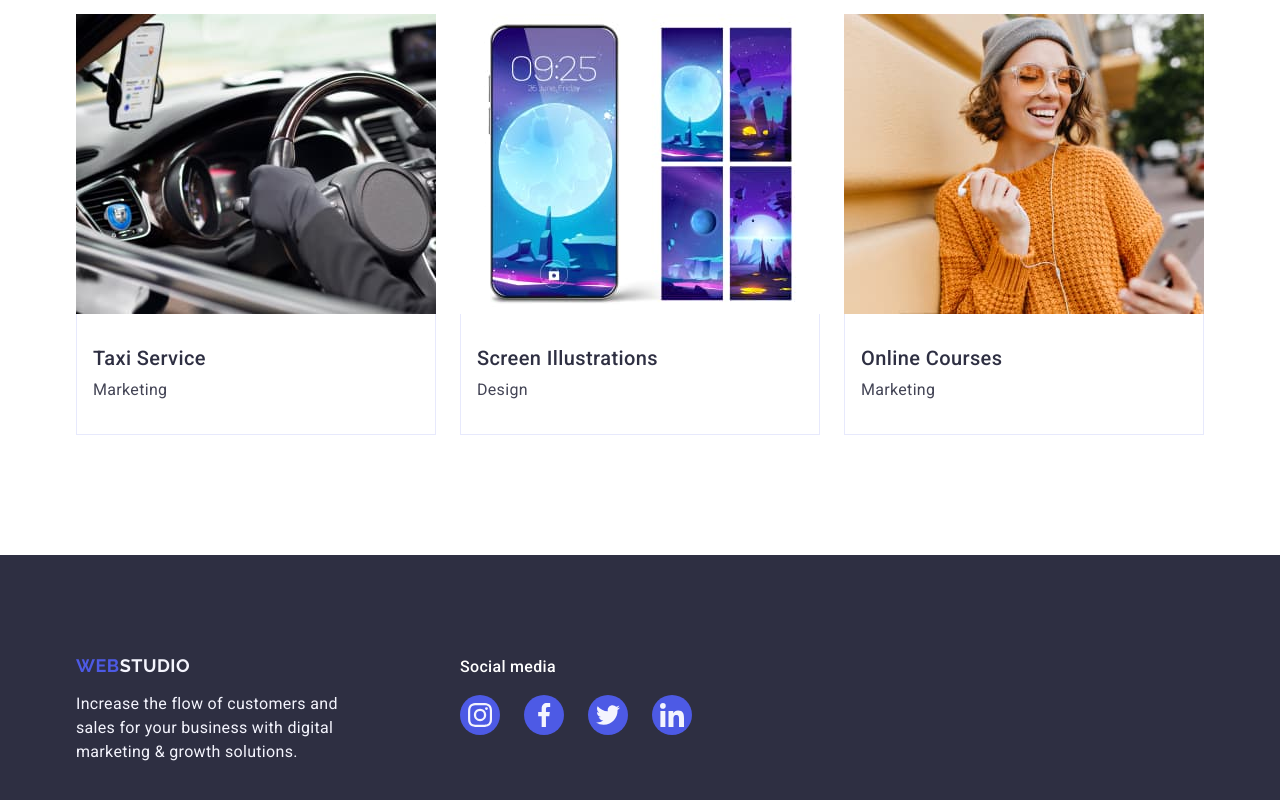
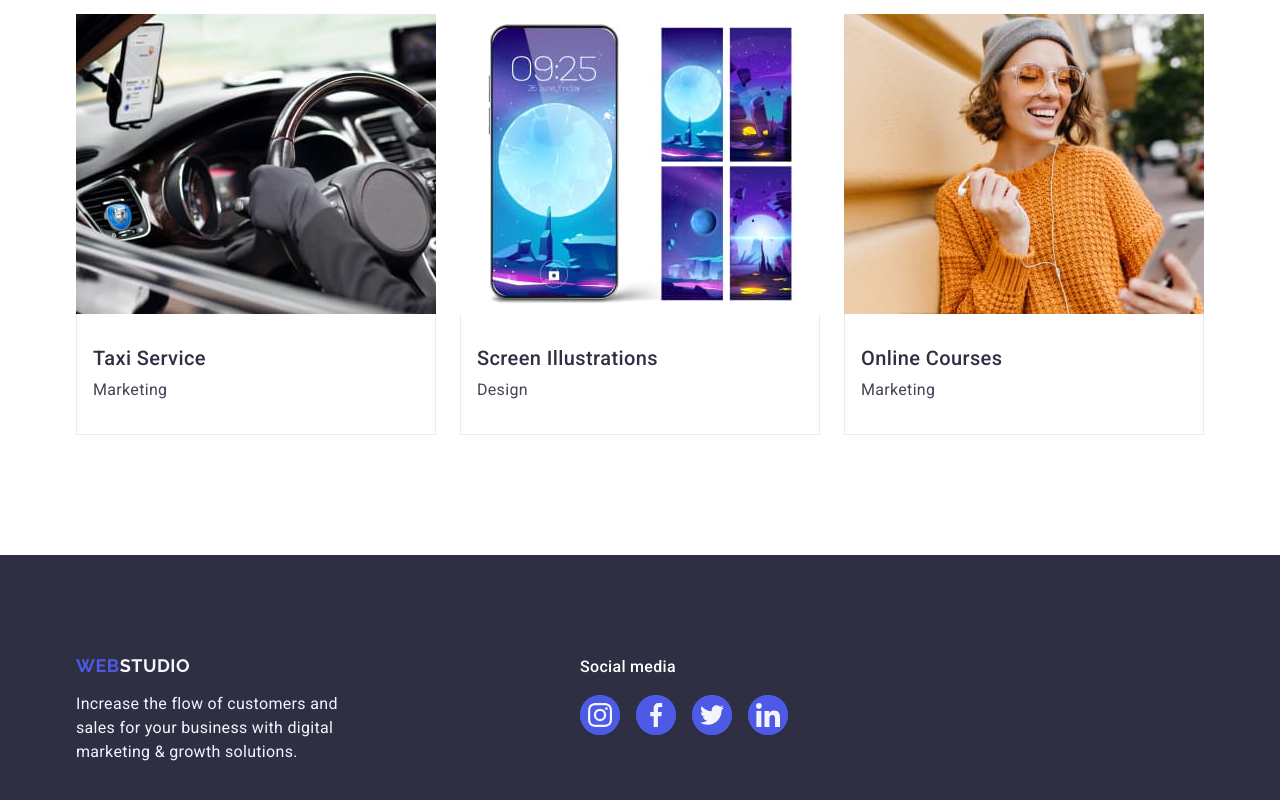
Before and after one commit to ArtemNosal/goit-markup-hw-04, a plain HTML site: page index.html in a window 1280 px wide. Shown: the part 2628-3428 px from the top of the page. Drawn offline with nearby package versions, Linux system fonts and the light colour scheme.

Commit message:
add markup all

```diff
--- a/css/style.css
+++ b/css/style.css
@@ -308,6 +308,7 @@ a {
 .team-ico {
   width: 40px;
   height: 40px;
+  background-color: 250ms cubic-bezier(0.4, 0, 0.2, 1);
 }
 .link-media {
   width: 100%;
@@ -376,6 +377,7 @@ a {
 .portfolio-wrapper {
   position: relative;
   overflow: hidden;
+  transition: box-shadow 250ms cubic-bezier(0.4, 0, 0.2, 1);
 }
 .overlay {
   position: absolute;
@@ -396,7 +398,7 @@ a {
   line-height: 1.5;
   letter-spacing: 0.02em;
   color: #f4f4fd;
-  transition: box-shadow 250ms cubic-bezier(0.4, 0, 0.2, 1);
+
   transition: transform 250ms cubic-bezier(0.4, 0, 0.2, 1);
   transition-timing-function: ease-in;
 }
@@ -445,4 +447,34 @@ a {
 .footer-container {
   display: flex;
   gap: 120px;
+  align-items: baseline;
 }
+.footer-left {
+  margin-right: 120px;
+}
+.footer-team-wrapper {
+  display: flex;
+  gap: 16px;
+  justify-content: center;
+  margin-top: 8px;
+}
+.footer-link-media:hover {
+  background-color: #31d0aa;
+}
+.footer-link-media:focus {
+  background-color: #31d0aa;
+}
+.footer-link-media {
+  width: 100%;
+  height: 100%;
+  background-color: #4d5ae5;
+  border-radius: 50%;
+  display: flex;
+  justify-content: center;
+  align-items: center;
+}
+.footer-team-ico {
+  width: 40px;
+  height: 40px;
+  background-color: 250ms cubic-bezier(0.4, 0, 0.2, 1);
+}
--- a/index.html
+++ b/index.html
@@ -320,7 +320,7 @@
     </main>
     <footer class="bottom">
         <div class=" footer-container container">
-            <div class="hjk">
+            <div class="footer-left">
                 <a class=" footer-logo logo" href="./index.html">Web<span class="light">Studio</span></a>
                 <p class="bottom-text">Increase the flow of customers and sales for your business with digital marketing
                     &
@@ -328,28 +328,28 @@
             </div>
 
             <div class="footer-media">
-                <h3 class="heading-media">Social media</h3>
-                <ul class="team-wrapper">
-                    <li class="team-ico">
-                        <a href="" class="link-media">
+                <p class="heading-media">Social media</p>
+                <ul class="footer-team-wrapper">
+                    <li class="footer-team-ico">
+                        <a href="" class="footer-link-media">
                             <svg class="team-icons" width="24" height="24">
                                 <use href="./images/icons.svg#icon-instagram"></use>
                             </svg></a>
                     </li>
-                    <li class="team-ico">
-                        <a href="" class="link-media">
+                    <li class="footer-team-ico">
+                        <a href="" class="footer-link-media">
                             <svg class="team-icons" width="24" height="24">
                                 <use href="./images/icons.svg#icon-facebook"></use>
                             </svg></a>
                     </li>
-                    <li class="team-ico">
-                        <a href="" class="link-media">
+                    <li class="footer-team-ico">
+                        <a href="" class="footer-link-media">
                             <svg class="team-icons" width="24" height="24">
                                 <use href="./images/icons.svg#icon-twitter"></use>
                             </svg></a>
                     </li>
-                    <li class="team-ico">
-                        <a href="" class="link-media">
+                    <li class="footer-team-ico">
+                        <a href="" class="footer-link-media">
                             <svg class="team-icons" width="24" height="24">
                                 <use href="./images/icons.svg#icon-linkedin"></use>
                             </svg></a>
```
